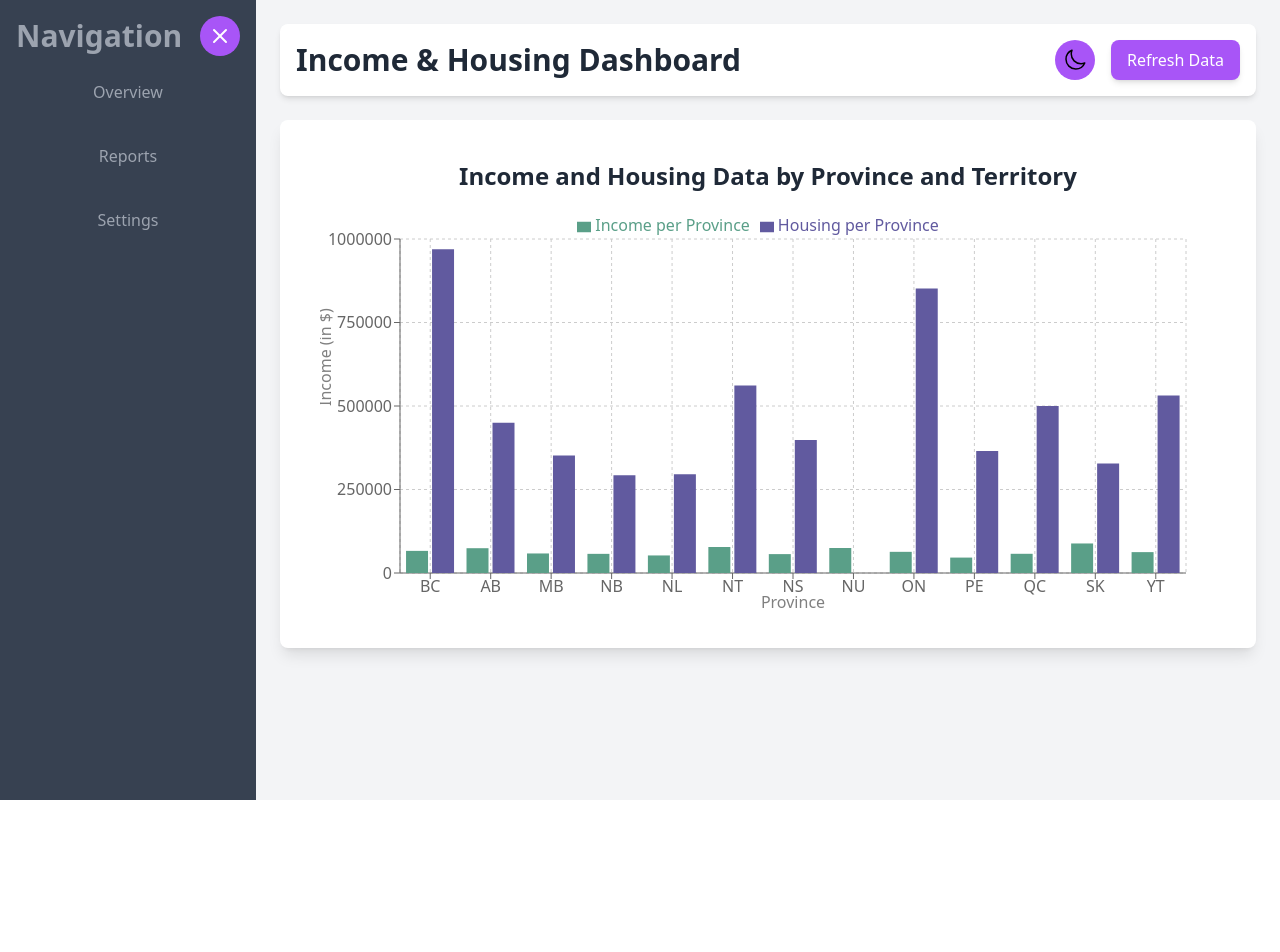
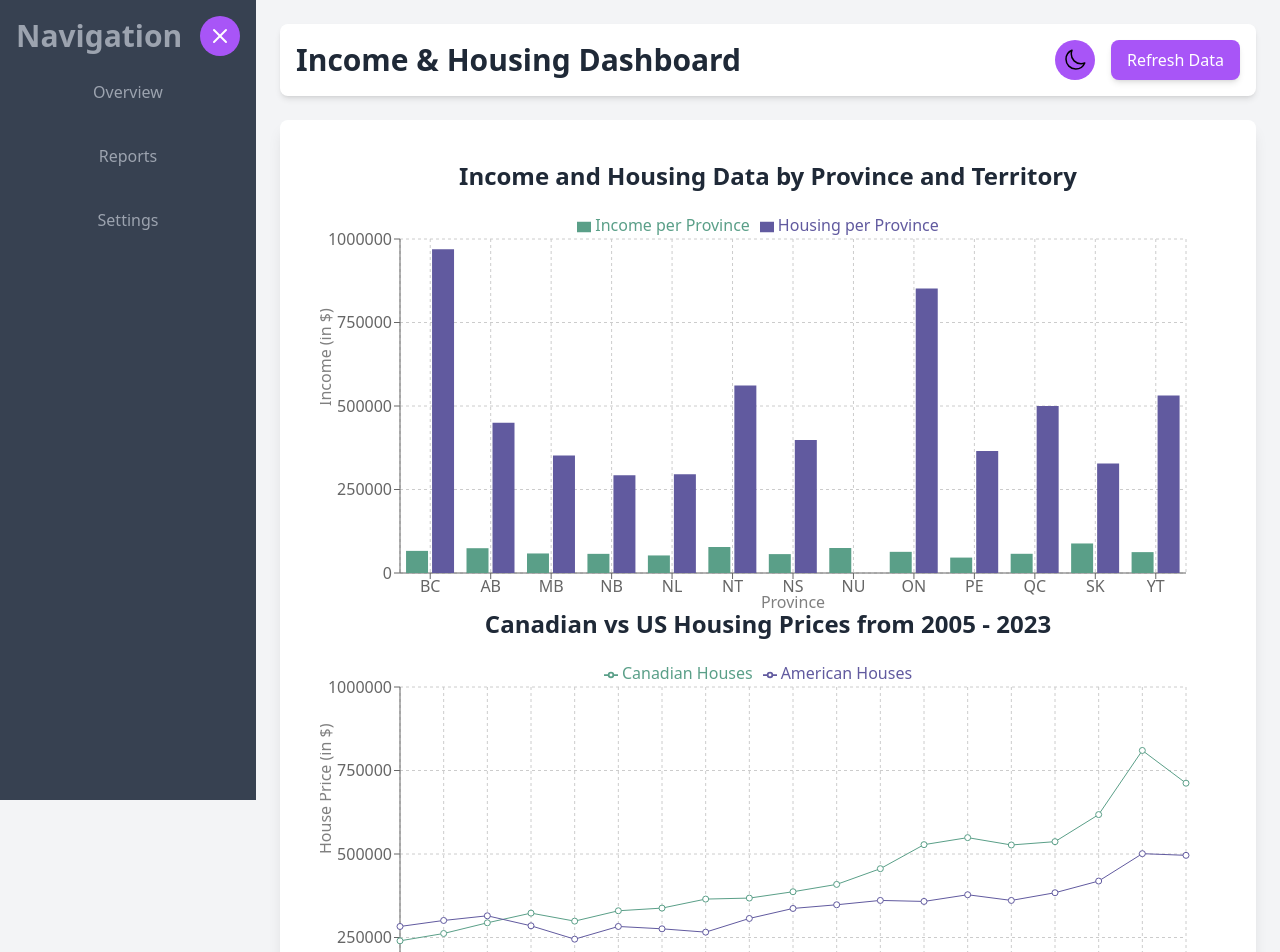
Before and after one commit to Abdul-RehmanCU/Canadian-Income-Analytics, a React (Create React App) app: page / in a window 1280 px wide. Shown: the top 952 px of the page. Before the commit the page ends 800 px from the top, so only its background shows below. Built offline with nearby package versions, Linux system fonts and the light colour scheme.

Commit message:
added retractbility and new graph

```diff
--- a/src/components/DataVisualization.js
+++ b/src/components/DataVisualization.js
@@ -1,6 +1,6 @@
 import React from "react";
-import { BarChart, Bar, XAxis, YAxis, CartesianGrid, Tooltip, Legend, ResponsiveContainer } from "recharts";
-import { incomeData } from "../data";
+import { LineChart, Line, BarChart, Bar, XAxis, YAxis, CartesianGrid, Tooltip, Legend, ResponsiveContainer } from "recharts";
+import { housingData, incomeData } from "../data";
 
 const CustomTooltip = ({ active, payload, label }) => {
   if (active && payload && payload.length) {
@@ -14,13 +14,13 @@ const CustomTooltip = ({ active, payload, label }) => {
     );
   }
   return null;
-}
+};
 
 const DataVisualization = ({ darkMode }) => {
   return (
     <div className="p-4">
-    <h2 className="text-center text-2xl font-semibold mb-4 dark:text-white">Income and Housing Data by Province and Territory</h2>
-      <ResponsiveContainer width="100%" height={400} key={darkMode ? "dark" : "light"} >
+      <h2 className="text-center text-2xl font-semibold mb-4 dark:text-white">Income and Housing Data by Province and Territory</h2>
+      <ResponsiveContainer width="100%" height={400}>
         <BarChart
           data={incomeData}
           margin={{
@@ -33,11 +33,32 @@ const DataVisualization = ({ darkMode }) => {
           <CartesianGrid strokeDasharray="3 3" />
           <XAxis dataKey="province" label={{ value: "Province", position: "insideBottom", offset: -5 }} />
           <YAxis label={{ value: "Income (in $)", angle: -90, position: "insideLeft", offset: -15 }} />
-          <Tooltip content={<CustomTooltip />} cursor={{ fill: "var(--tooltip-cursor-color)" }}/>
+          <Tooltip content={<CustomTooltip />} cursor={{ fill: darkMode ? "#2d3748" : "#f7fafc" }} />
           <Legend verticalAlign="top" height={26} />
-          <Bar animationDuration={2000} animationEasing="ease-out" dataKey="income" name="Income per Province" fill="#5a9f88"/>
+          <Bar animationDuration={2000} animationEasing="ease-out" dataKey="income" name="Income per Province" fill="#5a9f88" />
           <Bar animationDuration={1700} animationEasing="ease-out" dataKey="hs" name="Housing per Province" fill="#615a9f" />
         </BarChart>
+      </ResponsiveContainer>
+
+      <h2 className="text-center text-2xl font-semibold mb-4 dark:text-white">Canadian vs US Housing Prices from 2005 - 2023</h2>
+      <ResponsiveContainer width="100%" height={400}>
+        <LineChart
+          data={housingData}
+          margin={{
+            top: 5,
+            right: 30,
+            left: 20,
+            bottom: 5,
+          }}
+        >
+          <CartesianGrid strokeDasharray="3 3" />
+          <XAxis dataKey="year" label={{ value: "Year", position: "insideBottom", offset: -5 }} />
+          <YAxis label={{ value: "House Price (in $)", angle: -90, position: "insideLeft", offset: -15 }} />
+          <Tooltip cursor={{ fill: darkMode ? "#2d3748" : "#f7fafc" }} />
+          <Legend verticalAlign="top" height={26} />
+          <Line animationDuration={2000} animationEasing="ease-out" dataKey="CDN" name="Canadian Houses" stroke="#5a9f88" />
+          <Line animationDuration={1700} animationEasing="ease-out" dataKey="US" name="American Houses" stroke="#615a9f" />
+        </LineChart>
       </ResponsiveContainer>
     </div>
   );
--- a/src/data.js
+++ b/src/data.js
@@ -13,3 +13,26 @@ export const incomeData = [
     {province: "SK", income: 88424, hs: 328000},
     {province: "YT", income: 62500, hs: 531609},
 ];
+
+export const housingData =[
+    {year: 2005, CDN: 240000, US: 283000},
+    {year: 2006, CDN: 262000, US: 301000},
+    {year: 2007, CDN: 294000, US: 315000},
+    {year: 2008, CDN: 323000, US: 285000},
+    {year: 2009, CDN: 299000, US: 245000},
+    {year: 2010, CDN: 330000, US: 283000},
+    {year: 2011, CDN: 338000, US: 276000},
+    {year: 2012, CDN: 365000, US: 266000},
+    {year: 2013, CDN: 368000, US: 307000},
+    {year: 2014, CDN: 387000, US: 337000},
+    {year: 2015, CDN: 409000, US: 348000},
+    {year: 2016, CDN: 456000, US: 361000},
+    {year: 2017, CDN: 528000, US: 358000},
+    {year: 2018, CDN: 549000, US: 378000},
+    {year: 2019, CDN: 527000, US: 361000},
+    {year: 2020, CDN: 537000, US: 384000},
+    {year: 2021, CDN: 618000, US: 419000},
+    {year: 2022, CDN: 810000, US: 501000},
+    {year: 2023, CDN: 712000, US: 496000},
+
+]
```
